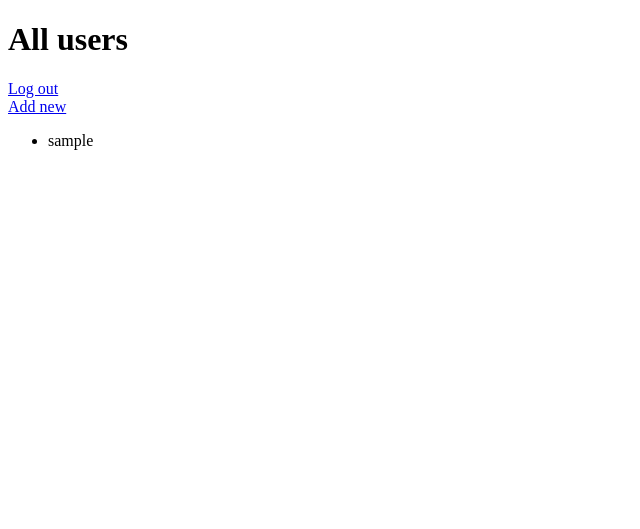
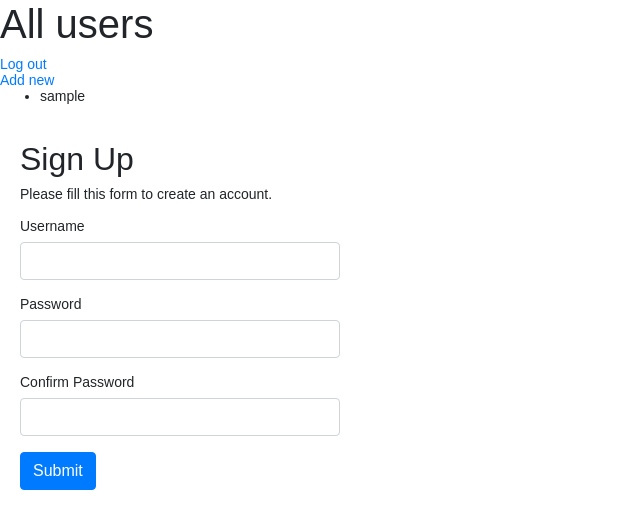
Before and after one commit to NLozar/ep-seminarska, a PHP site: page /netbeans/admin in a window 1280 px wide. Shown: the top 529 px of the page, without its empty margins (0-640 px from the left). Run offline with PHP 8.4, Linux system fonts and the light colour scheme; the visitor is signed in with stand-in values (Sample User, id 1).

Commit message:
admin dodaja sellerje

```diff
--- a/sql/db.sql
+++ b/sql/db.sql
@@ -48,7 +48,7 @@
     postNumber INT,
     typeOfUser VARCHAR(20) NOT NULL,
     active BOOLEAN NOT NULL DEFAULT TRUE,
-    created_at DATETIME DEFAULT CURRENT_TIMESTAMP
+    create_at DATETIME DEFAULT CURRENT_TIMESTAMP
 );
 
 LOCK TABLES `item` WRITE;
--- a/view/admin-view.php
+++ b/view/admin-view.php
@@ -29,3 +29,152 @@
     <?php endforeach;?>
 
 </ul>
+
+<?php
+require_once 'model/AbstractDB.php';
+$username = $password = $confirm_password = $typeOfUser= "";
+$username_err = $password_err = $confirm_password_err = $typeOfUser_err= "";
+
+/* Database credentials. Assuming you are running MySQL
+server with default setting (user 'root' with no password) */
+define('DB_SERVER', 'localhost');
+define('DB_USERNAME', 'root');
+define('DB_PASSWORD', 'ep');
+define('DB_NAME', 'onlinestore');
+
+/* Attempt to connect to MySQL database */
+$link = mysqli_connect(DB_SERVER, DB_USERNAME, DB_PASSWORD, DB_NAME);
+
+// Check connection
+if($link === false){
+    die("ERROR: Could not connect. " . mysqli_connect_error());
+}
+
+// Processing form data when form is submitted
+if($_SERVER["REQUEST_METHOD"] == "POST"){
+
+    // Validate username
+    if(empty(trim($_POST["username"]))){
+        $username_err = "Please enter a username.";
+    } elseif(!preg_match('/^[a-zA-Z0-9_]+$/', trim($_POST["username"]))){
+        $username_err = "Username can only contain letters, numbers, and underscores.";
+    } else{
+        // Prepare a select statement
+        $sql = "SELECT id FROM users WHERE username = ?";
+
+        if($stmt = mysqli_prepare($link, $sql)){
+            // Bind variables to the prepared statement as parameters
+            mysqli_stmt_bind_param($stmt, "s", $param_username);
+
+            // Set parameters
+            $param_username = trim($_POST["username"]);
+
+            // Attempt to execute the prepared statement
+            if(mysqli_stmt_execute($stmt)){
+                /* store result */
+                mysqli_stmt_store_result($stmt);
+
+                if(mysqli_stmt_num_rows($stmt) == 1){
+                    $username_err = "This username is already taken.";
+                } else{
+                    $username = trim($_POST["username"]);
+                }
+            } else{
+                echo "Oops! Something went wrong. Please try again later.";
+            }
+
+            // Close statement
+            mysqli_stmt_close($stmt);
+        }
+    }
+
+    // Validate password
+    if(empty(trim($_POST["password"]))){
+        $password_err = "Please enter a password.";
+    } elseif(strlen(trim($_POST["password"])) < 6){
+        $password_err = "Password must have atleast 6 characters.";
+    } else{
+        $password = trim($_POST["password"]);
+    }
+
+    // Validate confirm password
+    if(empty(trim($_POST["confirm_password"]))){
+        $confirm_password_err = "Please confirm password.";
+    } else{
+        $confirm_password = trim($_POST["confirm_password"]);
+        if(empty($password_err) && ($password != $confirm_password)){
+            $confirm_password_err = "Password did not match.";
+        }
+    }
+
+    // Check input errors before inserting in database
+    if(empty($username_err) && empty($password_err) && empty($confirm_password_err) && empty($typeOfUser_err)){
+
+        // Prepare an insert statement
+        $sql = "INSERT INTO users (username, password, typeOfUser) VALUES (?, ?, ?)";
+
+        if($stmt = mysqli_prepare($link, $sql)){
+            // Bind variables to the prepared statement as parameters
+            mysqli_stmt_bind_param($stmt, "sss", $param_username, $param_password, $param_typeOfUser);
+
+            // Set parameters
+            $param_username = $username;
+            $param_password = password_hash($password, PASSWORD_DEFAULT); // Creates a password hash
+            $param_typeOfUser = 'S';
+
+            // Attempt to execute the prepared statement
+            if(mysqli_stmt_execute($stmt)){
+                // Redirect to login page
+                header("location: admin");
+            } else{
+                echo "Oops! Something went wrong. Please try again later.";
+            }
+
+            // Close statement
+            mysqli_stmt_close($stmt);
+        }
+    }
+
+    // Close connection
+    mysqli_close($link);
+}
+?>
+
+<!DOCTYPE html>
+<html lang="en">
+<head>
+    <meta charset="UTF-8">
+    <title>Sign Up</title>
+    <link rel="stylesheet" href="https://stackpath.bootstrapcdn.com/bootstrap/4.5.2/css/bootstrap.min.css">
+    <style>
+        body{ font: 14px sans-serif; }
+        .wrapper{ width: 360px; padding: 20px; }
+    </style>
+</head>
+<body>
+    <div class="wrapper">
+        <h2>Sign Up</h2>
+        <p>Please fill this form to create an account.</p>
+        <form action="<?php echo htmlspecialchars($_SERVER["PHP_SELF"]); ?>" method="post">
+            <div class="form-group">
+                <label>Username</label>
+                <input type="text" name="username" class="form-control <?php echo (!empty($username_err)) ? 'is-invalid' : ''; ?>" value="<?php echo $username; ?>">
+                <span class="invalid-feedback"><?php echo $username_err; ?></span>
+            </div>
+            <div class="form-group">
+                <label>Password</label>
+                <input type="password" name="password" class="form-control <?php echo (!empty($password_err)) ? 'is-invalid' : ''; ?>" value="<?php echo $password; ?>">
+                <span class="invalid-feedback"><?php echo $password_err; ?></span>
+            </div>
+            <div class="form-group">
+                <label>Confirm Password</label>
+                <input type="password" name="confirm_password" class="form-control <?php echo (!empty($confirm_password_err)) ? 'is-invalid' : ''; ?>" value="<?php echo $confirm_password; ?>">
+                <span class="invalid-feedback"><?php echo $confirm_password_err; ?></span>
+            </div
+            <div class="form-group">
+                <input type="submit" class="btn btn-primary" value="Submit">
+            </div>
+        </form>
+    </div>
+</body>
+</html>
--- a/view/item-list.php
+++ b/view/item-list.php
@@ -42,4 +42,5 @@
         <?php endif; ?>
     <?php endforeach; endif;?>
 
+
 </ul>
```
